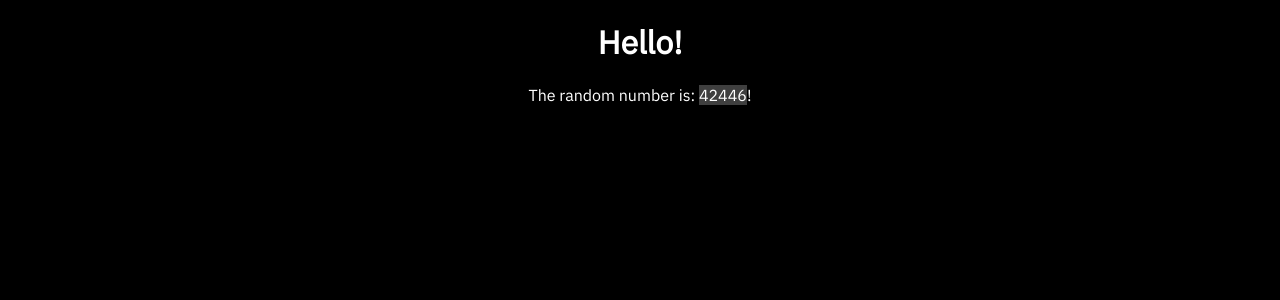
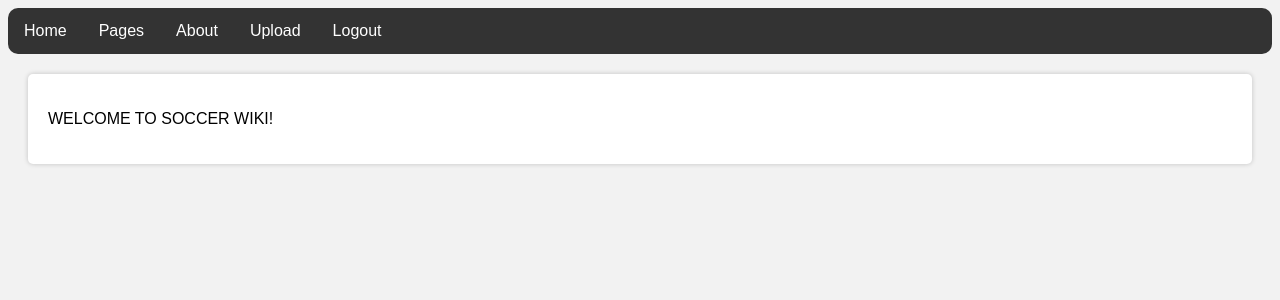
Before and after one commit to AOPeasare01/SoccerWiki, a Flask app: page / in a window 1280 px wide. Shown: the top 300 px of the page. Run offline with Flask 3, Linux system fonts and the light colour scheme.

Commit message:
Flask routing test

```diff
--- a/templates/base.html
+++ b/templates/base.html
@@ -1,15 +1,81 @@
-<!doctype html>
+<!DOCTYPE html>
+<html lang="en">
 <head>
-	<title>Flask Tutorial!</title>
-	<script src="/static/base.js"></script>
-	<link href="/static/base.css" rel="stylesheet" type="text/css">
-	<link href="https://fonts.googleapis.com/css?family=IBM+Plex+Sans&display=swap" rel="stylesheet">
+    {% block head %}
+    <title>{% block title %}{% endblock %} - AMA WIKI</title>
+    {% endblock %}
+    <style>
+        body {
+            font-family: Arial, sans-serif;
+            background-color: #f2f2f2;
+        }
+        ul {
+            list-style-type: none;
+            margin: 0;
+            padding: 0;
+            background-color: #333;
+            overflow: hidden;
+            border-radius: 10px;
+        }
+        li {
+            float: left;
+        }
+        li a, li p {
+            display: block;
+            color: white;
+            text-align: center;
+            padding: 14px 16px;
+            text-decoration: none;
+        }
+        li p {
+            font-size: 14px;
+            margin: 0;
+        }
+        li a:hover {
+            background-color: #111;
+        }
+        div {
+            margin: 20px;
+            padding: 20px;
+            background-color: white;
+            border-radius: 5px;
+            box-shadow: 0 0 5px rgba(0,0,0,0.2);
+        }
+        form {
+            display: inline-block;
+            margin-left: 0px;
+        }
+        input[type=text] {
+            padding: 8px;
+            border-radius: 5px;
+            border: 1px solid black;
+            font-size: 14px;
+            width: 200px;
+        }
+        button[type=submit] {
+            padding: 16px 8px;
+            background-color: #111;
+            color: white;
+            border: 1px solid black;
+            border-radius: 5px;
+            cursor: pointer;
+            font-size: 14px;
+            margin-left: -3px;
+        }
+    </style>
 </head>
 <body>
-	<h1>Hello!</h1>
-	<p>
-		The random number is:
-		<cb>{{ random_number }}</cb>! <!--Gets the random number from the python file-->
-	</p>
-	<a href="/2">Visit site 2</a>
+    <ul>
+        <li><a href="/">Home</a></li>
+        <li><a>Pages</a></li>
+        <li><a>About</a></li>
+        <li><a>Upload</a></li>
+        <li><a>Logout</a></li>
+    </ul>
+    <div>
+        {% block content %}
+        <p>WELCOME TO SOCCER WIKI!</p>
+        {% endblock %}
+    </div>
 </body>
+</html>
```
